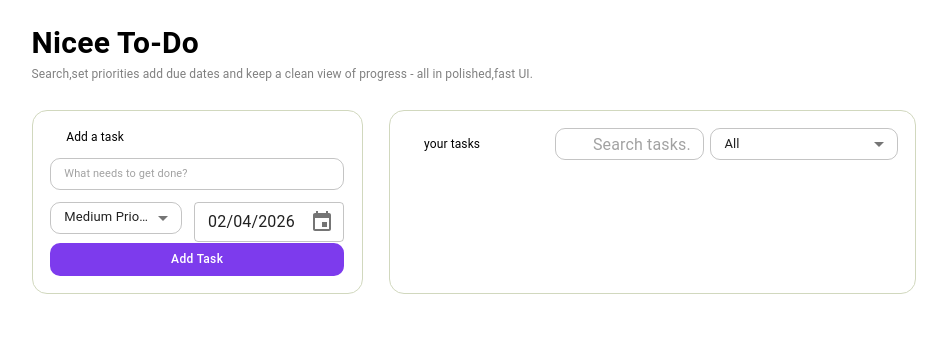
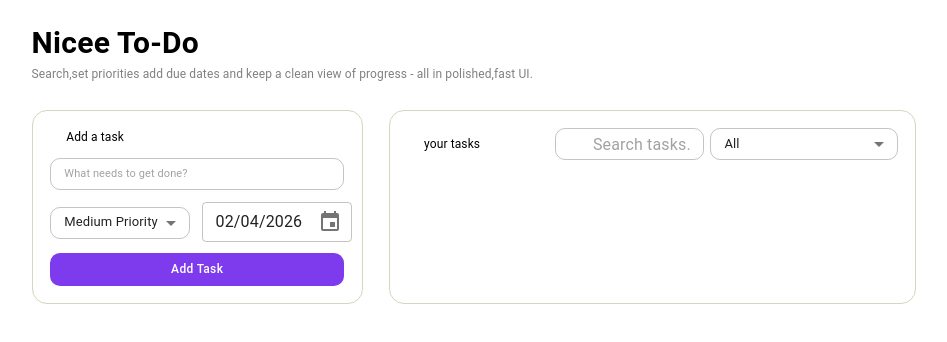
Before and after one commit to vishvaiih/basic-learn, a React (Vite) app in the folder basic-learn/: page / in a window 1280 px wide. Shown: the top 342 px of the page, without its empty margins (166-1113 px from the left). Built offline with nearby package versions, Linux system fonts and the light colour scheme; some icons are missing.

Commit message:
some changes

```diff
--- a/basic-learn/src/Components/ItemList.jsx
+++ b/basic-learn/src/Components/ItemList.jsx
@@ -4,7 +4,7 @@ import {Item,Complete,Btn,Buton,} from "./RightSide";
 import { AddTask, MainBox } from "./LeftSide";
 import { Box, Typography } from "@mui/material";
 
-function ItemList({handleClickOpen,handleOpen,itm}) {
+function ItemList({handleClickOpen,handleOpen,itm,newDate}) {
   return (
     <Item>
     <AddTask sx={{ width: "50%" }}>
@@ -32,7 +32,7 @@ function ItemList({handleClickOpen,handleOpen,itm}) {
         >
           {itm.name}
         </Typography>
-        <Btn>{itm.date}</Btn>
+        <Btn>{newDate > new Date() ? `${itm.date} + duedate` : `${itm.date}`}</Btn>
       </Box>
     </AddTask>
 
--- a/basic-learn/src/Components/LeftSide.jsx
+++ b/basic-learn/src/Components/LeftSide.jsx
@@ -53,25 +53,18 @@ function LeftSide({
   optionOfPriority,
   date,
   setDate,
+  handleDateChange,
+  error,
+
 }) {
+
+
   const handlePriorityChange = (event) => {
     console.log("....", event.target.value);
     setPriority(event.target.value);
   };
 
-  const handleDateChange = (newValue) => {
-    console.log(newValue, "newvalue");
-    console.log("date...", date);
 
-
-    if (newValue.$d > date.$d) {
-      setDate(newValue);
-    }
-
-    if (todaydate > newValue.$d && todaydate=== newValue.$d) {
-      setDate(newValue);
-    }
-  };
 
   console.log("date", date);
 
@@ -98,12 +91,15 @@ function LeftSide({
         }}
       />
       <Box sx={{ display: "flex", alignItems: "center" }}>
+        <Box>
           <SelectOption
             priority={priority}
             setPriority={setPriority}
             handlePriorityChange={handlePriorityChange}
             optionOfPriority={optionOfPriority}
           />
+        </Box>
+
         <Box sx={{ marginLeft: "4%" }}>
           <LocalizationProvider dateAdapter={AdapterDayjs}>
             <DatePicker
@@ -125,6 +121,12 @@ function LeftSide({
               }}
             />
           </LocalizationProvider>
+
+          <Typography
+            sx={{ fontSize: "10px", color: "red", margin: "10px 0px" }}
+          >
+            {error}
+          </Typography>
         </Box>
       </Box>
 
--- a/basic-learn/src/Components/RightSide.jsx
+++ b/basic-learn/src/Components/RightSide.jsx
@@ -71,6 +71,7 @@ function RightSide({
   setRightSidePriority,
   filterWiseData,
   setFilterWiseData,
+  newDate
 }) {
   const [open, setOpen] = useState(false);
   const [completeDialogOpen, setCompleteDialogOpen] = useState(false);
@@ -218,6 +219,7 @@ function RightSide({
             handleClickOpen={handleClickOpen}
             handleOpen={handleOpen}
             itm={itm}
+            newDate={newDate}
           />
         ))}
 
--- a/basic-learn/src/pages/ToDoApp.jsx
+++ b/basic-learn/src/pages/ToDoApp.jsx
@@ -24,6 +24,10 @@ function ToDoApp() {
 
   const [filterWiseData,setFilterWiseData] = useState([]);
 
+   const [error, setError] = useState("");
+
+   const [newDate,setNewDate] = useState("");
+
   const optionOfPriority = ["Low Priority", "Medium Priority", "High Priority"];
 
   const optionOfPriorityOfRightSide = ["All","Low Priority", "Medium Priority", "High Priority"]
@@ -32,6 +36,29 @@ function ToDoApp() {
     const value = e.target.value;
     setTask(value);
   };
+
+  const handleDateChange = (newValue) => {
+    console.log(newValue, "newvalue");
+    console.log("date...", date);
+    setNewDate(newValue.$d)
+
+    const todaydate = new Date();
+
+    if (newValue.$d > todaydate) {
+      setDate(newValue);
+      setError("");
+
+    }
+
+    if (todaydate > newValue.$d && todaydate === newValue.$d) {
+      setDate(newValue);
+    }
+
+    if(newValue.$d < todaydate){
+      setError("pleade select valid date");
+    }
+  };
+
 
   const handleAdd = () => {
     if (task.trim()) {
@@ -120,9 +147,11 @@ function ToDoApp() {
           optionOfPriority={optionOfPriority}
           date={date}
           setDate={setDate}
+          error={error}
+          handleDateChange={handleDateChange}
 
         />
-        <RightSide toDo={toDo} setToDo={setToDo} optionOfPriority={optionOfPriorityOfRightSide} priority={rightSidePriority} setRightSidePriority={setRightSidePriority} filterWiseData={filterWiseData} setFilterWiseData={setFilterWiseData} />
+        <RightSide toDo={toDo} setToDo={setToDo} optionOfPriority={optionOfPriorityOfRightSide} priority={rightSidePriority} setRightSidePriority={setRightSidePriority} filterWiseData={filterWiseData} setFilterWiseData={setFilterWiseData} newDate={newDate}/>
       </Box>
     </Box>
   );
```
Lines whose indentation alone changed are shown as unchanged.
